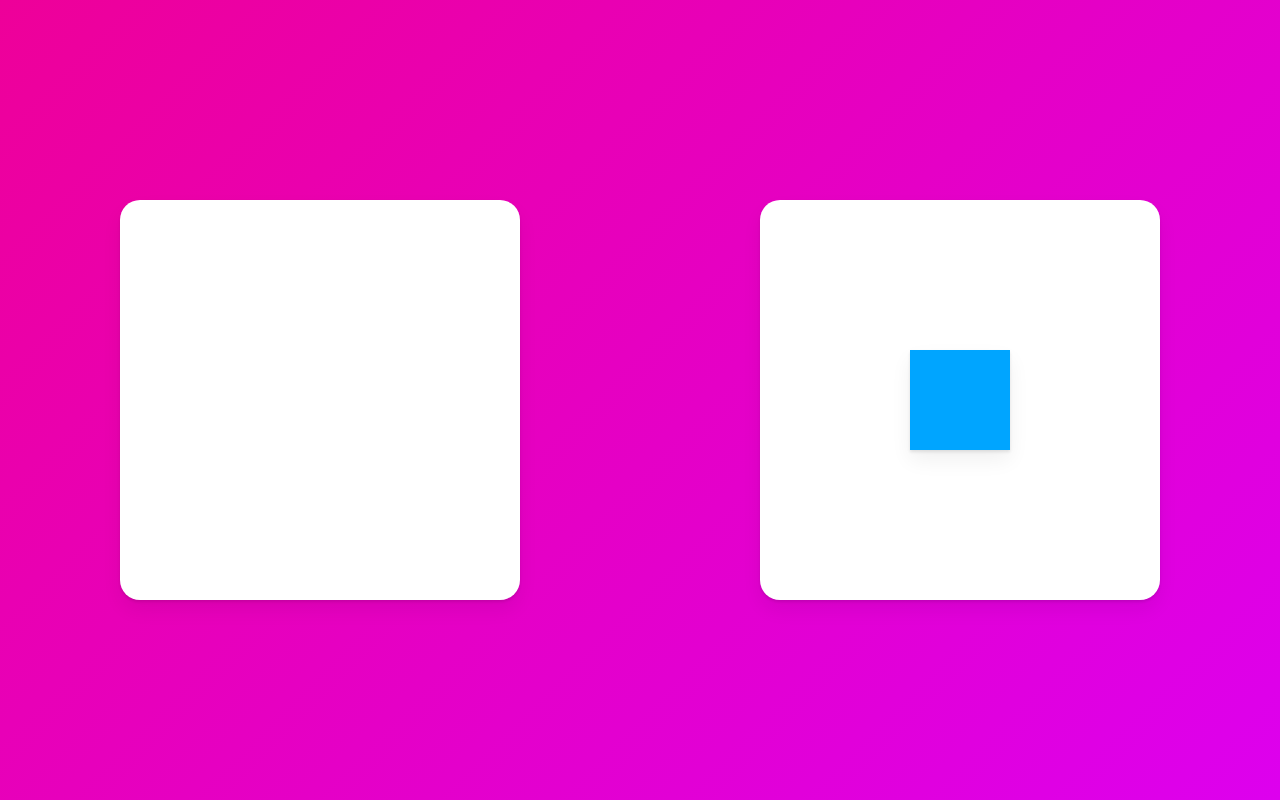
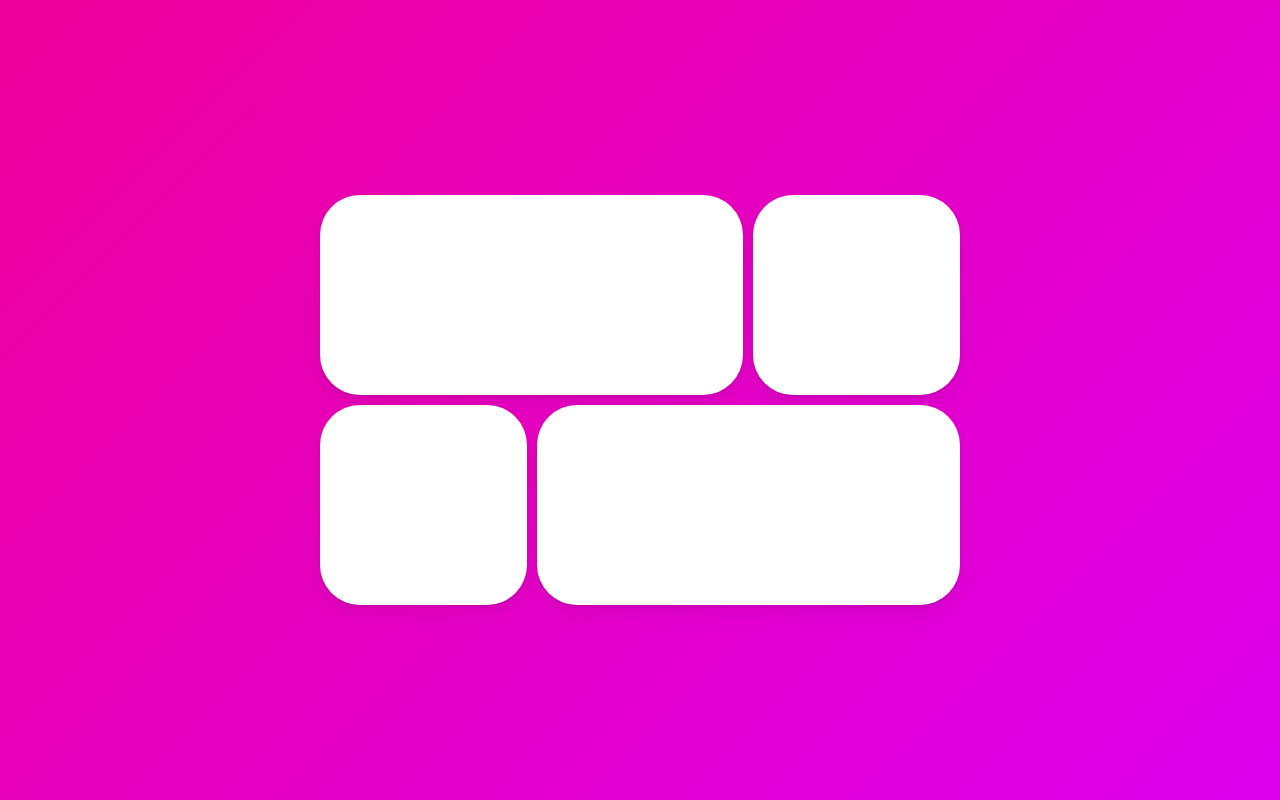
Before and after one commit to joyjsmun/framer-animation, a React (Create React App) app: page / in a window 1280 px wide. Built offline with nearby package versions, Linux system fonts and the light colour scheme.

Commit message:
ADD: using overlay to layout

```diff
--- a/src/App.tsx
+++ b/src/App.tsx
@@ -12,25 +12,36 @@ align-items: center;
 `
 
 const Box = styled(motion.div)`
-  width:400px;
-  height:400px;
-  background-color: white;
-  border-radius: 20px;
-  display:flex;
+  background-color: rgba(255, 255, 255, 1);
+  border-radius: 40px;
+  height: 200px;
+  box-shadow: 0 2px 3px rgba(0, 0, 0, 0.1), 0 10px 20px rgba(0, 0, 0, 0.06);`
+
+const Grid = styled.div`
+  display: grid;
+  grid-template-columns: repeat(3, 1fr);
+  width: 50vw;
+  gap: 10px;
+  div:first-child,
+  div:last-child {
+    grid-column: span 2;
+  }
+`;
+
+const Overlay = styled(motion.div)`
+  width: 100%;
+  height: 100%;
+  position: absolute;
+  display: flex;
   justify-content: center;
   align-items: center;
-  font-size: 30px;
-  box-shadow: 0 2px 3px rgba(0, 0, 0, 0.1), 0 10px 20px rgba(0, 0, 0, 0.06);
+`;
 
-`
-const Circle = styled(motion.div)`
-  background-color: #00a5ff;
-  height: 100px;
-  width: 100px;
-  border-radius: 50px;
-  box-shadow: 0 2px 3px rgba(0, 0, 0, 0.1), 0 10px 20px rgba(0, 0, 0, 0.06);
-
-`
+const overlay = {
+  hidden: { backgroundColor: "rgba(0, 0, 0, 0)" },
+  visible: { backgroundColor: "rgba(0, 0, 0, 0.5)" },
+  exit: { backgroundColor: "rgba(0, 0, 0, 0)" },
+};
 
 
 // const box = {
@@ -97,16 +108,22 @@ const Circle = styled(motion.div)`
 
 
 function App() {
-  const [clicked,setClick] = useState(false);
-  const toggleClicked = () => setClick((prev) => !prev);
+  const [clicked,setClicked] = useState(false);
+  const toggle = () => setClicked((prev) => !prev);
   return (
-    <Wrapper onClick={toggleClicked}>
-      <Box>
-        {clicked ? <Circle layoutId="circle" style={{borderRadius:50}}/> :null}
-      </Box>
-      <Box>
-        {!clicked ? <Circle layoutId="circle"  style={{borderRadius:0}}/>:null }
-      </Box>
+    <Wrapper onClick={toggle}>
+      <Grid>
+        <Box layoutId="ohwoo" />
+        <Box />
+        <Box />
+        <Box />
+      </Grid>
+      <AnimatePresence>{clicked ?
+        (<Overlay variants={overlay} initial="hidden" animate="visible" exit="exit">
+          <Box layoutId="ohwoo" style={{width:400, height:400}}/>
+        </Overlay>
+        ):null}
+        </AnimatePresence>
      </Wrapper>
   );
 }
```
